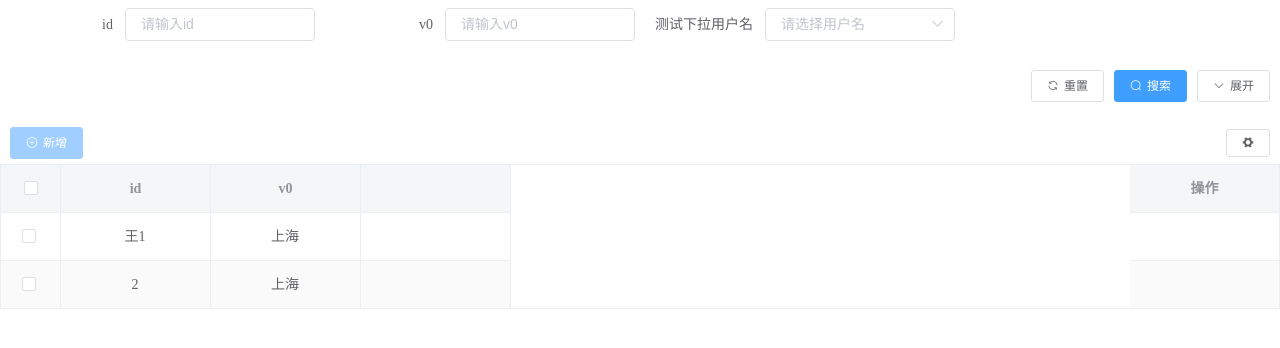
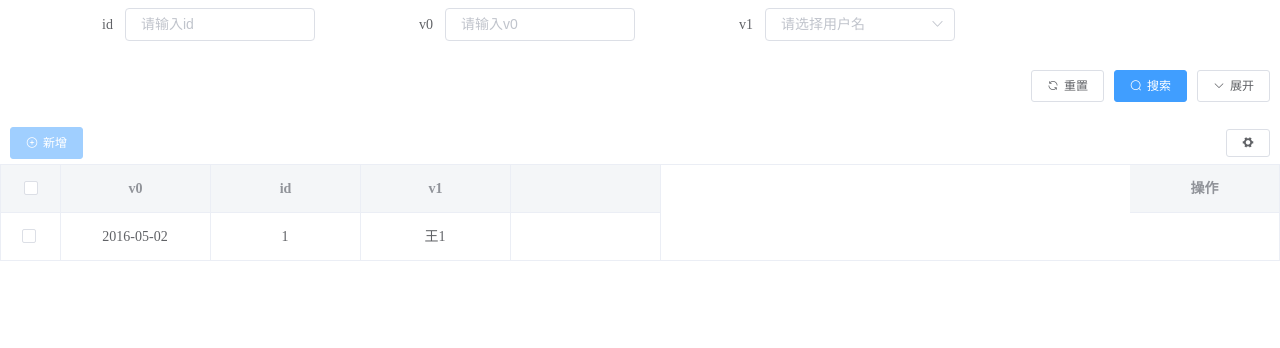
Before and after one commit to ml-xxay/textAll, a Vue app: page /tabletz in a window 1280 px wide. Shown: the top 348 px of the page. Built offline with nearby package versions, Linux system fonts and the light colour scheme.

Commit message:
继续完善拖拽表格封装

```diff
--- a/src/components/tabdrag/search.vue
+++ b/src/components/tabdrag/search.vue
@@ -10,7 +10,7 @@
       >
         <el-row >
           <!-- 循环所有搜索表单项数据 -->
-          <template v-for="item in formItems">
+          <template v-for="(item,index) in formItems">
             <el-col v-bind="colLayout">
               <el-form-item
                 v-if="!item.isHidden"
@@ -24,13 +24,14 @@
                   <span >{{item.label}}</span>
                 </el-tooltip>
               </template>
-                <!-- 配置文件类型是 input 和 password 显示input框-->
+                <!-- 配置文件类型是 input-->
                 <template v-if="item.type == 'input'">
                   <el-input
                     :value="formDate[item.field]"
                     @input="handleValueChange($event, item.field)"
                     :placeholder="item.placeholder"
                     :show-password="item.type == 'password'"
+                    :class="{ 'active': item.active  && disableRole}"
                     clearable
                   ></el-input>
                 </template>
@@ -41,6 +42,7 @@
                     @input="handleValueChange($event, item.field)"
                     :placeholder="item.placeholder"
                     style="width: 100%"
+                    :class="{ 'active': resultArray[index] && disableRole}"
                     clearable
                     filterable
                   >
@@ -81,6 +83,11 @@
 export default {
   name: "",
   props: {
+    // 表格数据
+    tableData:{
+      type: Array,
+      default: () => [],
+    },
     // 下面这是 v-bind="searchFormConfig" 传过来的数据
     formItems: {
       type: Array,
@@ -90,6 +97,13 @@ export default {
    dInfo: {
       type: Object,
       default: () => ({}),
+    },
+    // 弹窗时不显示飘红
+    disableRole:{
+      type:Boolean,
+      default: () => {
+        return false
+      }
     },
     rules: {
       type: Object,
@@ -127,6 +141,8 @@ export default {
         formOriginData: {},
         iconDisable:false,
         isUpdate:false,// 是否是修改还是添加
+        isMismatch:true,// 是否是修改还是添加
+        resultArray:[]
     };
   },
   watch: {
@@ -134,7 +150,7 @@ export default {
     formItems: {
       deep: true,
       immediate: true,
-      handler: function () {
+      handler: function (val) {
         this.formDateMets('formItems')
       },
     },
@@ -142,7 +158,7 @@ export default {
       deep: true,
       immediate: true,
       handler:function(newVal){
-        console.log(newVal,'我是监听回显数据---------');
+        // console.log(newVal,'我是监听回显数据---------');
       if (this.dInfo) {
         this.formDateMets('defaultInfo')
         this.isUpdate = true;
@@ -166,17 +182,14 @@ export default {
   methods: {
     formDateMets(plyload) {
       if(plyload == 'formItems'){
-        const formItem = this.formItems ?? []
+        const formItem = this.formItems
         const formOriginData = {}
         for (const item of formItem) {
-          if (item.field == 'status') {
-            formOriginData[item.field] = item.value ?? '' //默认下拉框内容
-          } else {
-            formOriginData[item.field] = ''
-          }
+          formOriginData[item.field] = ''
         }
+        this.formOriginData = formOriginData //多保存一份数据 方便重置
         this.formDate = formOriginData //动态搜索字段
-        this.formOriginData = formOriginData //多保存一份数据 方便重置
+
       }else {
         const dialogformDate = {}
         for (const item of this.formItems ?? []) {
@@ -193,13 +206,45 @@ export default {
     },
     // 重置
     handelReset(){
-        this.formDate = this.formOriginData
+        Object.keys(this.formDate).forEach(key => {
+          this.formDate[key] = ''
+        })
+        this.$emit('formRest', this.formDate)
     },
     // 搜索
     handelQuery(){
         this.$emit('queryBtnClick', this.formDate) //搜索事件发出去
     },
+    //处理飘红的方法
+    handelColor(tabDate,obj){
+      // const item = tabDate[0]
+      // this.formItems.forEach((it, idx) => {
+      //   if (this.formData[it.field] && this.formData[it.field] !== item[it.field]) {
+      //     it.active = true
+      //   } else {
+      //     it.active = false
+      //   }
+      // })
+      console.log(obj,'789');
+      // this.formData = obj
 
+
+      // let resul = tabDate.map(item => {
+      // // 对比每个键值对
+      // const isActive = Object.keys(this.formDate).every(key => {
+      //     return this.formDate[key] !== item[key];
+      // });
+      // return isActive
+      // });
+      // Object.keys(this.formDate).forEach(key=>{
+      //   if(this.formDate[key] !== 'undefined '){
+      //     console.log(this.formDate[key],'我是每个搜索字段的值');
+      //   }
+      // })
+
+      // this.resultArray = resul
+      // console.log(resul,'我是处理完的数组');
+    }
   },
 };
 </script>
@@ -207,7 +252,6 @@ export default {
 /* 输入框的高 */
 /deep/.el-input__inner {
     height: 33px !important;
-    color: v-bind(getColor);
 }
 /deep/.el-form-item__label {
   overflow: hidden;
@@ -243,7 +287,7 @@ export default {
     margin: 10px 0 10px 10px;
 }
 /* 输入框检索不正确的时候文字高亮 */
-.active {
+/deep/ .el-form-item .active .el-input__inner {
   color: red !important;
 }
 </style>
--- a/src/views/tableTz.vue
+++ b/src/views/tableTz.vue
@@ -3,6 +3,8 @@
     <page-search
       v-bind="searchFormConfig"
       @queryBtnClick="queryBtnClick"
+      @formRest="formRest"
+      ref="searchRef"
     ></page-search>
 
     <tableDrag
@@ -35,6 +37,8 @@ export default {
     return {
       //搜索配置
       searchFormConfig: {
+        disableRole:true,
+        role:false,
         labelWidth: "120px",
         itemStyle: {
           //输入框的间距
@@ -50,12 +54,14 @@ export default {
             type: "input",
             label: "id",
             placeholder: "请输入id",
+            active:false
           },
           {
             field: "v0",
             type: "input",
             label: "v0",
             placeholder: "请输入v0",
+            active:false
           } ,
           {
             field: "v1",
@@ -64,8 +70,9 @@ export default {
             },
             type: "select",
             value: "自己决定默认值",
-            label: "测试下拉用户名",
+            label: "v1",
             placeholder: "请选择用户名",
+            active:false,
             options: [
               { title: "全部", value: 0 },
               { title: "启用", value: 1 },
@@ -83,31 +90,32 @@ export default {
       tableHeadConfig: {
         tableHeadSource: [
           {
-            label: "零零",
+            label: "v0",
             value: "v0",
             width: 150,
-            check: false,
+            check: true,//显隐
           },
           {
             label: "id",
+            value: "id",
+            width: 150,
+            check: true
+          },
+          {
+            label: "v1",
             value: "v1",
             width: 150,
-            check: true,
+            check: true
           },
-          {
-            label: "v0",
-            value: "v2",
-            width: 150,
-            check: true,
-          },
-          {
-            label: "三三",
-            value: "v3",
-            width: 150,
-            check: false,
-          },
+          // {
+          //   label: "三三",
+          //   value: "v3",
+          //   width: 150,
+          //   check: false
+          // },
         ],
         showSelectColumn: true, //多选项显示
+        role:false,//角色
       },
       // 表格数据
       tableData: [
@@ -125,23 +133,24 @@ export default {
           v9: "普陀区",
           v10: "普陀区",
         },
-        {
-          id: 2,
-          v0: "2016-05-02",
-          v1: "2",
-          v2: "上海",
-          v3: "普陀区",
-          v4: "上海市普陀区金沙江路 1518 弄",
-          v5: 200333,
-          v6: "2016-05-02",
-          v7: "王小虎",
-          v8: "上海",
-          v9: "普陀区",
-          v10: "普陀区",
-        },
+        // {
+        //   id: 2,
+        //   v0: "2016-05-02",
+        //   v1: "2",
+        //   v2: "上海",
+        //   v3: "普陀区",
+        //   v4: "上海市普陀区金沙江路 1518 弄",
+        //   v5: 200333,
+        //   v6: "2016-05-02",
+        //   v7: "王小虎",
+        //   v8: "上海",
+        //   v9: "普陀区",
+        //   v10: "普陀区",
+        // },
       ],
       // 弹窗配置
       modalConfig: {
+        disableRole:false,
         labelWidth: "120px",
         itemStyle: {
           //输入框的间距
@@ -191,7 +200,19 @@ export default {
       defaultInfo: {},
     };
   },
+  created(){
+    this.getRole('sales')
+  },
   methods: {
+    // 请求角色身份
+    getRole(role){
+      //先请求身份 在进行判断
+      if(role == 'sales'){
+        this.searchFormConfig.role = true
+      }else {
+        this.tableHeadConfig.role = true
+      }
+    },
     // 编辑
     updatetableData(row) {
       this.defaultInfo = {...row}
@@ -205,7 +226,26 @@ export default {
     // 搜索
     queryBtnClick(obj) {
       console.log(obj, "我是搜索的关键值");
+      // 利用搜索的value与请求回来的value做对比 ，不一致需要使搜索文字高亮，动态决定活动类
+      this.formData= obj
+      const item = this.tableData[0]
+      this.searchFormConfig.formItems.forEach((it, idx) => {
+        if (this.formData[it.field] && this.formData[it.field] !== item[it.field]) {
+          it.active = true
+        } else {
+          it.active = false
+        }
+      })
+
+      this.$refs.searchRef.handelColor(this.tableData,obj)
+
+      // console.info('formData', this.formData, item);
+      // console.info(this.searchFormConfig.formItems);
     },
+
+    formRest(form) {
+      // this.formData = obj
+    }
   },
 };
 </script>
```
